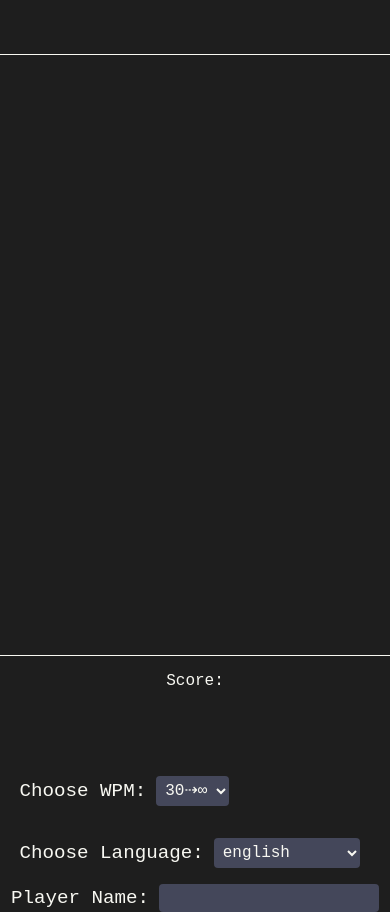
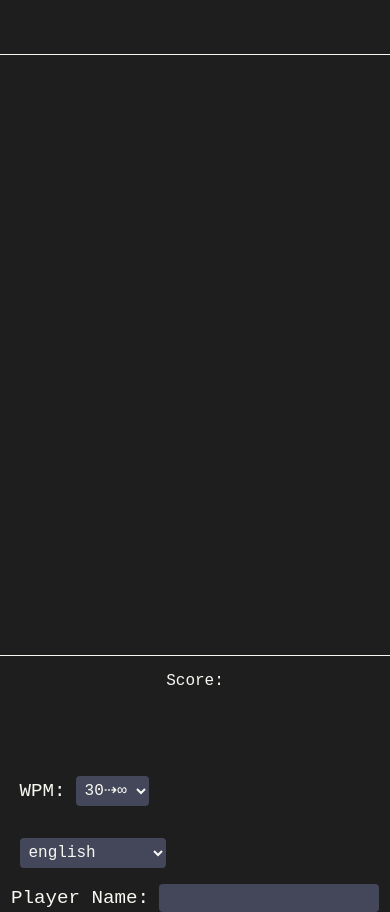
Before and after one commit to EMRD95/keyboardrage, a website: page index.html in a window 390 px wide. Drawn offline with Linux system fonts and the light colour scheme; no server answers.

Commit message:
UI for small screens

```diff
--- a/game.ts
+++ b/game.ts
@@ -329,6 +329,7 @@ const languages = [
 
 const languageInput = document.getElementById('language') as HTMLSelectElement;
 
+
 languages.forEach((language) => {
     const option = document.createElement('option');
     option.value = language;
--- a/index.html
+++ b/index.html
@@ -21,7 +21,7 @@
 	</div>
 
 	<div id="wpm-container">
-		<label for="wpm">Choose WPM:</label>
+		<label for="wpm">WPM:</label>
 		<select id="wpm">
 		  <option value="30" selected>30⇢∞</option>
 		  <option value="50">50</option>
@@ -45,7 +45,7 @@
 	  </div>
 
     <div id="language-container">
-        <label for="language">Choose Language:</label>
+
         <select id="language">
           <!-- options will be filled by script -->
         </select>
@@ -53,13 +53,14 @@
 
 
 <div id="player-name-container">
-  <label for="player-name">Player Name:</label>
+<label for="player-name">Player Name:</label>
   <input type="text" id="player-name" required minlength="3" maxlength="30" pattern=".{3,}">
 </div>
 
 
 
     <script type="module" src="game.js"></script>
+
 
 
 
```
